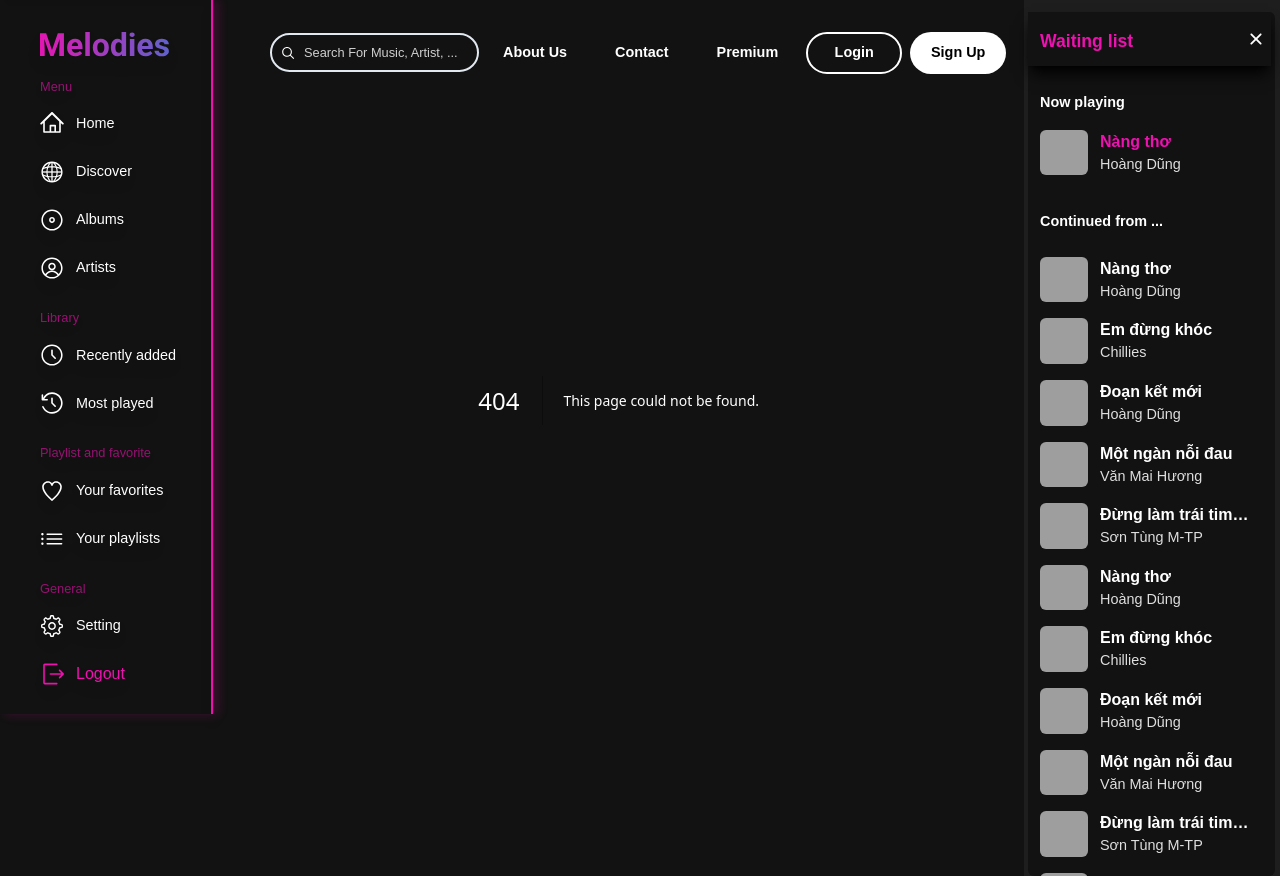
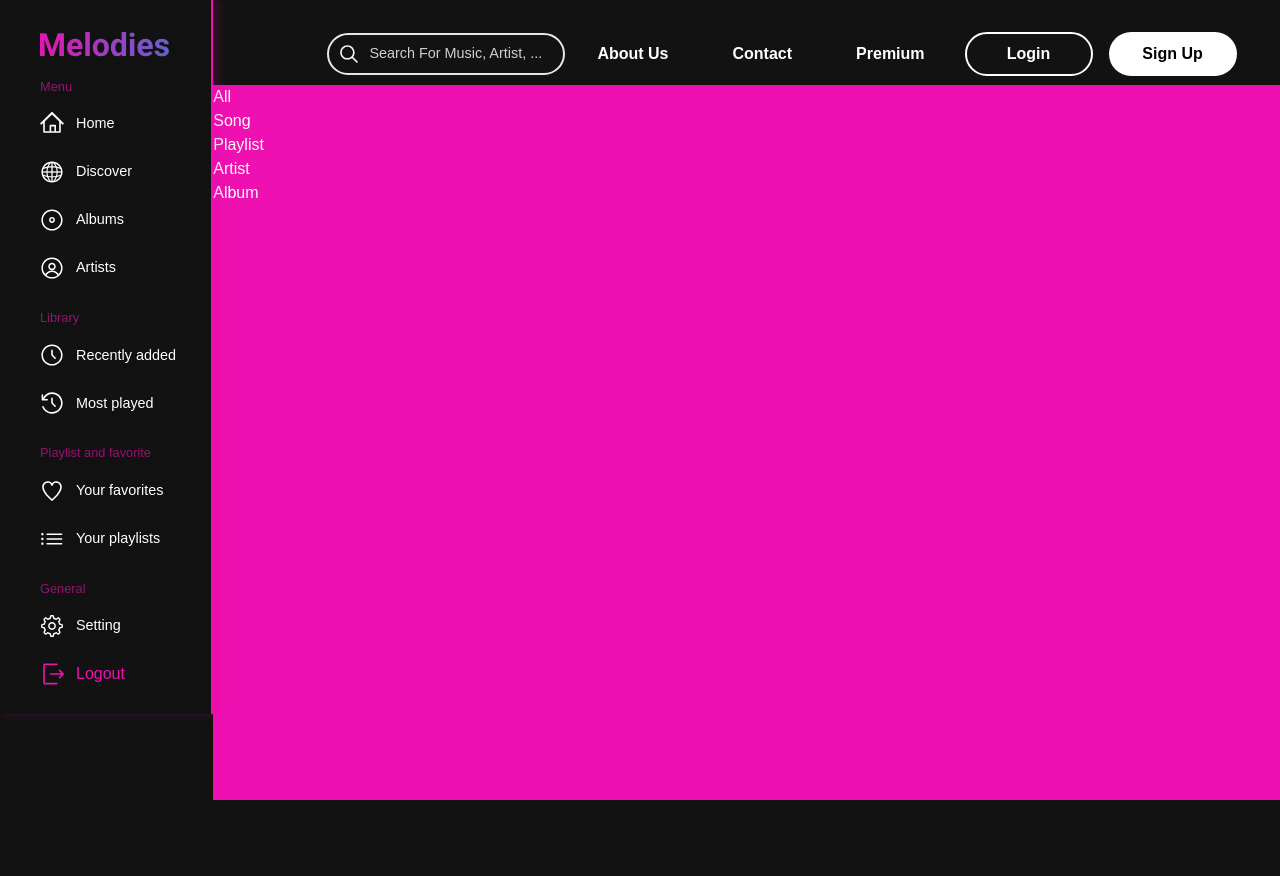
Before and after one commit to hongtham22/melodies, a Next.js app: page /search in a window 1280 px wide. Before the commit this address had no page. After the commit the page ends 800 px from the top, so only its background shows below. Built offline with nearby package versions, Linux system fonts and the light colour scheme; grey boxes are pictures that could not be loaded.

Commit message:
fix width Header

```diff
--- a/src/app/layout/header/Header.tsx
+++ b/src/app/layout/header/Header.tsx
@@ -47,7 +47,7 @@ const Header = ({ }) => {
         <div
             ref={headerRef}
             id="header"
-            className={`${showSidebarRight ? 'w-[62vw]' : 'w-[78vw]'} flex pt-8 px-12 justify-between items-center bg-transparent fixed z-20`}
+            className={`${showSidebarRight ? 'w-[62vw]' : 'w-[83vw]'} flex pt-8 px-28 justify-between items-center bg-transparent fixed z-20`}
         >
             <div id="search-header" className='flex bg-transparent border-2 items-center px-2 rounded-full w-[30%]'>
                 <MagnifyingGlassIcon className="w-[24px] h-[24px]" />
--- /dev/null
+++ b/src/app/search/page.tsx
@@ -0,0 +1,17 @@
+const SearchPage = () => {
+    return (
+        <div className="mt-[8%] w-full min-h-dvh bg-primaryColorPink">
+            <div>
+                <ul>
+                    <li>All</li>
+                    <li>Song</li>
+                    <li>Playlist</li>
+                    <li>Artist</li>
+                    <li>Album</li>
+                </ul>
+            </div>
+        </div>
+    )
+}
+
+export default SearchPage
--- a/src/components/provider/songProvider.tsx
+++ b/src/components/provider/songProvider.tsx
@@ -43,9 +43,9 @@ export const SongProvider: React.FC<{ children: ReactNode }> = ({ children }) =>
     const [currentSong, setCurrentSong] = useState<SongData | null>(null);
     const [valueSkip, setValueSkip] = useState<string>('')
     const [isSkip, setIsSkip] = useState<boolean | null>(null)
-    const [showSidebarRight, setShowSidebarRight] = useState<boolean | null>(true)
+    const [showSidebarRight, setShowSidebarRight] = useState<boolean | null>(false)
     const [showContentSong, setShowContentSong] = useState<boolean | null>(false)
-    const [waitingList, setWaitingList] = useState<boolean | null>(true)
+    const [waitingList, setWaitingList] = useState<boolean | null>(false)
 
     const value = {
         showSidebarRight,
```
